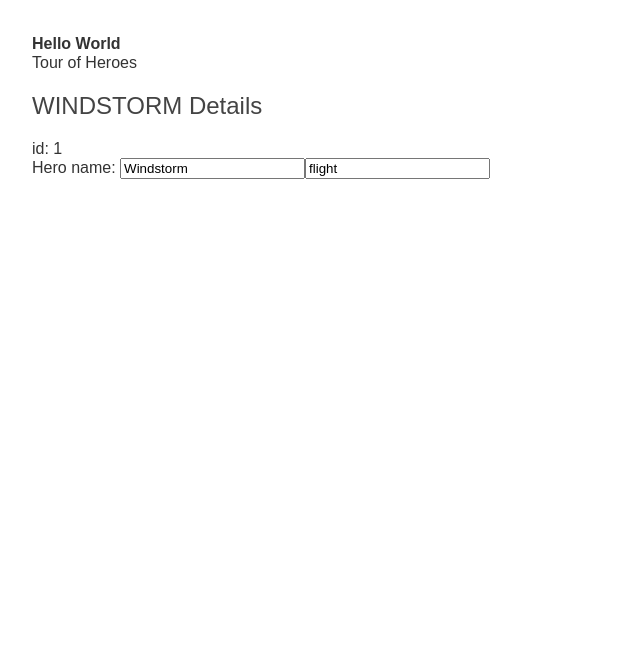
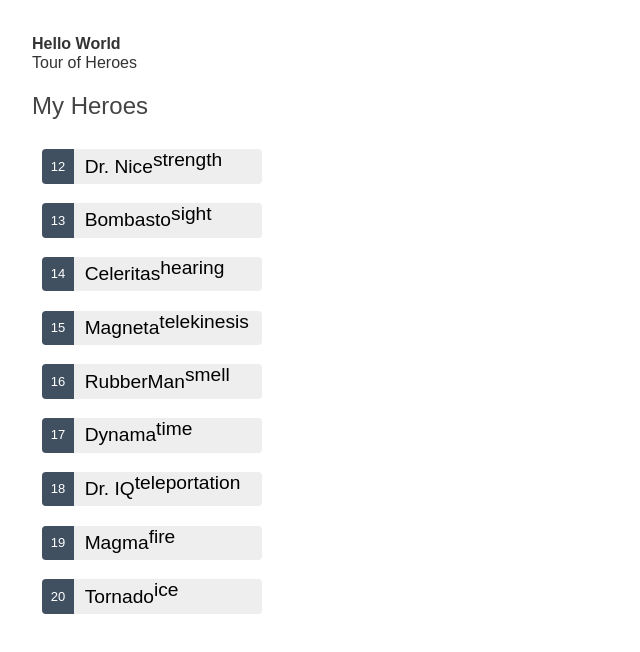
Before and after one commit to cortenv/m335_tour, an Angular app: page / in a window 1280 px wide. Shown: the top 652 px of the page, without its empty margins (0-640 px from the left). Built offline with nearby package versions, Linux system fonts and the light colour scheme.

Commit message:
task 2 - list

```diff
--- a/src/app/app.component.html
+++ b/src/app/app.component.html
@@ -1,4 +1,4 @@
 <b>Hello World</b>
 
-<div (click)="(hi)">{{ title }}</div>
+<div (click)="(hi())">{{ title }}</div>
 <app-heroes></app-heroes>
--- a/src/app/heroes/heroes.component.html
+++ b/src/app/heroes/heroes.component.html
@@ -1,11 +1,24 @@
-<h2>{{ hero.name | uppercase }} Details</h2>
-<div><span>id: </span>{{ hero.id }}</div>
-<div>
-  <label for="name">Hero name: </label>
-  <input id="name" [(ngModel)]="hero.name" placeholder="name" />
-  <input
-    id="superpower"
-    [(ngModel)]="hero.superpower"
-    placeholder="superpower"
-  />
-</div>
+<h2>My Heroes</h2>
+<ul class="heroes">
+  @for (hero of heroes; track hero.id) {
+    <li>
+      <button [class.selected]="hero === selectedHero" type="button" (click)="onSelect(hero)">
+        <span class="badge">{{hero.id}}</span>
+        <span class="name">{{hero.name}}</span>
+        <span>{{hero.superpower}}</span>
+      </button>
+    </li>
+  }
+</ul>
+
+@if(selectedHero) {
+  <div>
+    <h2>{{selectedHero.name | uppercase}} Details</h2>
+    <div>id: {{selectedHero.id}}</div>
+    <div>
+      <label for="hero-name">Hero name: </label>
+      <input id="hero-name" [(ngModel)]="selectedHero.name" placeholder="name">
+      <input id="hero-superpower" [(ngModel)]="selectedHero.superpower" placeholder="superpower">
+    </div>
+  </div>
+}
--- a/src/app/heroes/heroes.component.scss
+++ b/src/app/heroes/heroes.component.scss
@@ -0,0 +1,66 @@
+/* HeroesComponent's private CSS styles */
+.heroes {
+  margin: 0 0 2em 0;
+  list-style-type: none;
+  padding: 0;
+  width: 15em;
+}
+
+.heroes li {
+  display: flex;
+}
+
+.heroes button {
+  flex: 1;
+  cursor: pointer;
+  position: relative;
+  left: 0;
+  background-color: #EEE;
+  margin: .5em;
+  padding: 0;
+  border-radius: 4px;
+  display: flex;
+  align-items: stretch;
+  height: 1.8em;
+}
+
+.heroes button:hover {
+  color: #2c3a41;
+  background-color: #e6e6e6;
+  left: .1em;
+}
+
+.heroes button:active {
+  background-color: #525252;
+  color: #fafafa;
+}
+
+.heroes button.selected {
+  background-color: black;
+  color: white;
+}
+
+.heroes button.selected:hover {
+  background-color: #505050;
+  color: white;
+}
+
+.heroes button.selected:active {
+  background-color: black;
+  color: white;
+}
+
+.heroes .badge {
+  display: inline-block;
+  font-size: small;
+  color: white;
+  padding: 0.8em 0.7em 0 0.7em;
+  background-color: #405061;
+  line-height: 1em;
+  margin-right: .8em;
+  border-radius: 4px 0 0 4px;
+}
+
+.heroes .name {
+  align-self: center;
+}
--- a/src/app/heroes/heroes.component.ts
+++ b/src/app/heroes/heroes.component.ts
@@ -12,11 +12,10 @@ import { FormsModule } from '@angular/forms';
   styleUrl: './heroes.component.scss',
 })
 export class HeroesComponent {
-  hero: Hero = {
-    id: 1,
-    name: 'Windstorm',
-    superpower: 'flight',
-  };
+  heroes = HEROES;
+  selectedHero?: Hero;
 
-  heroes = HEROES;
+  onSelect(hero: Hero) : void {
+    this.selectedHero = hero;
+  }
 }
```
